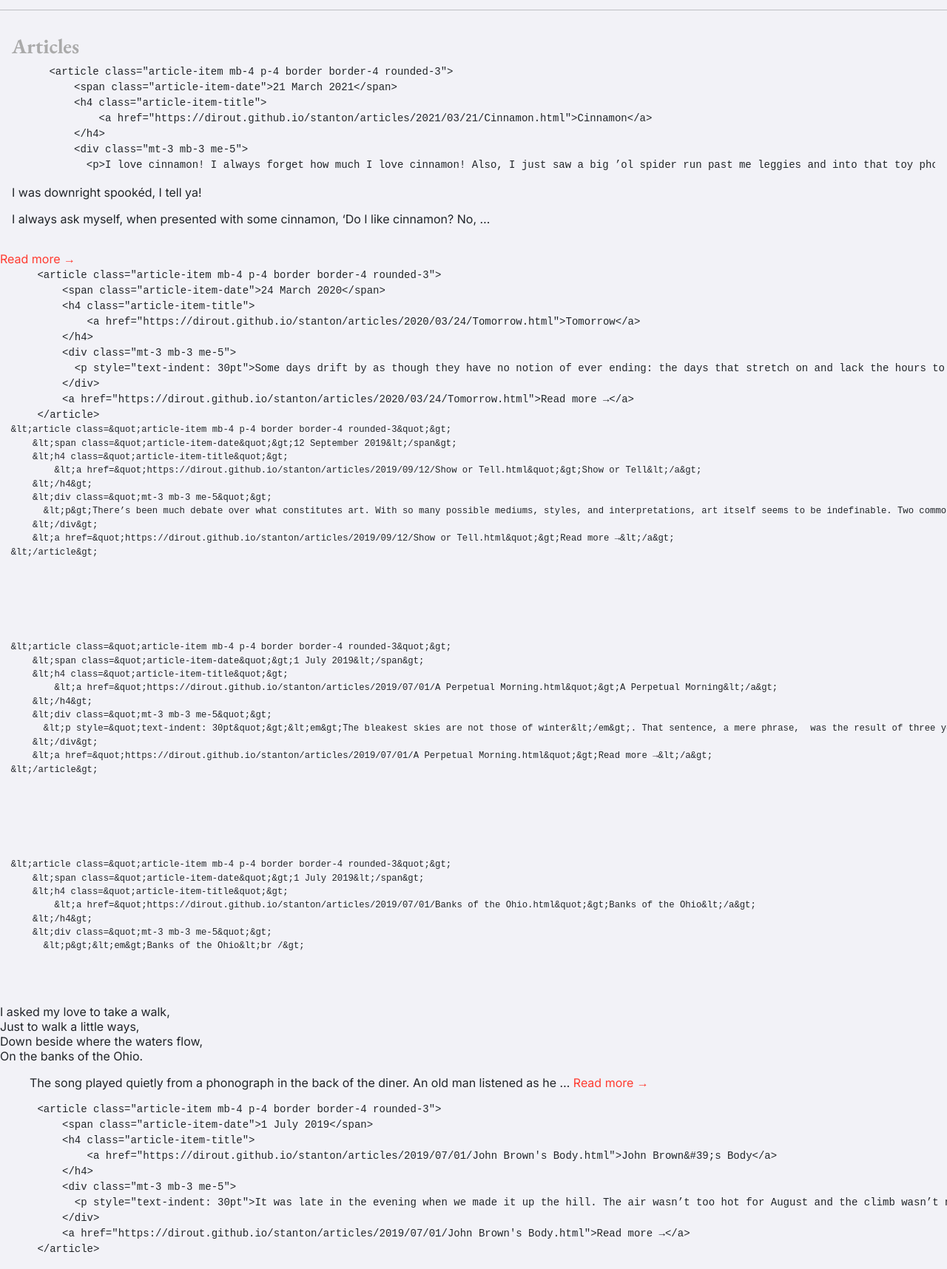
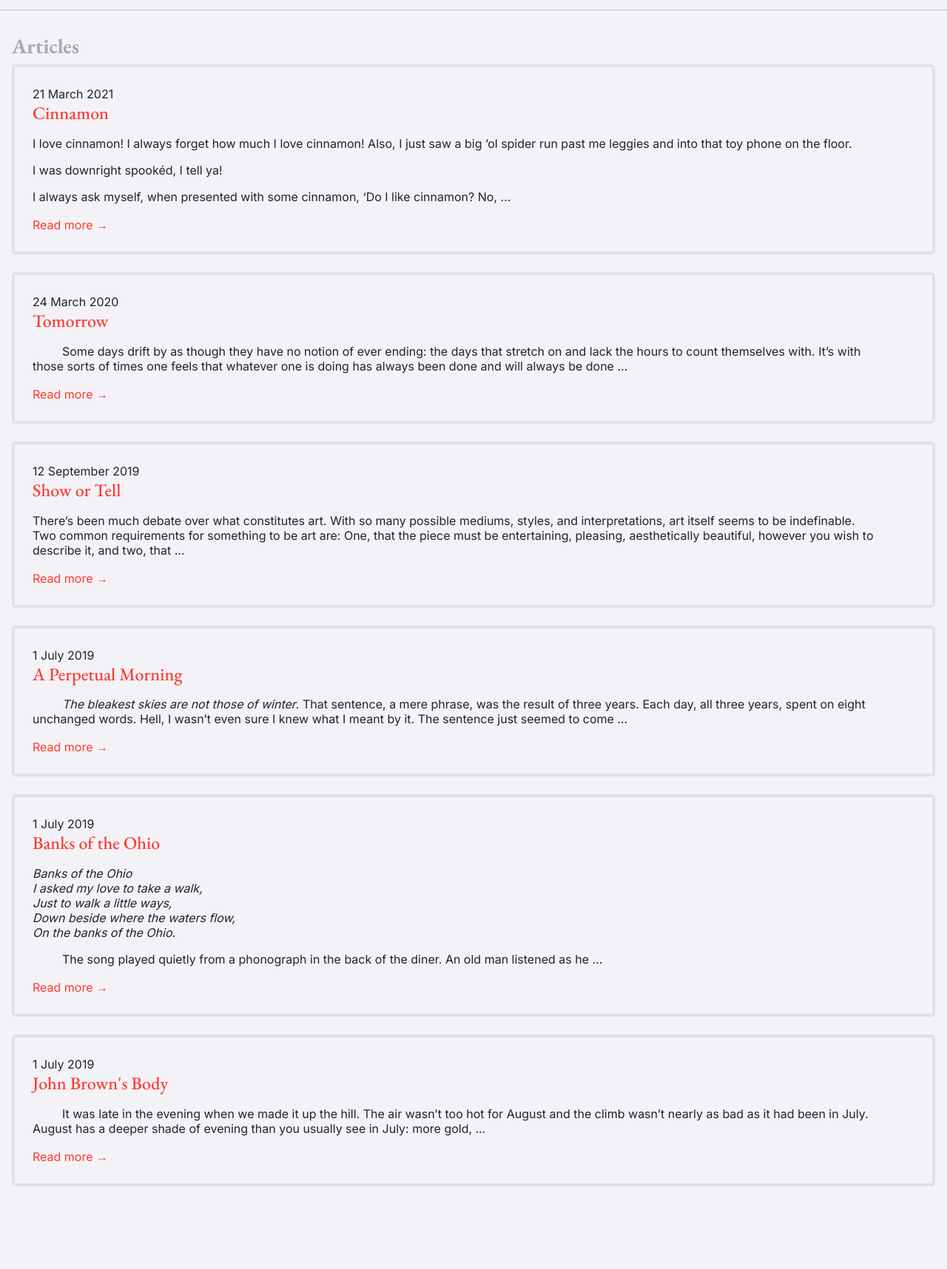
Before and after one commit to Dirout/stanton, a plain HTML site: page index.html in a window 1280 px wide. Shown: the part 177-1893 px from the top of the page at 74% size. After the commit the page ends 1821 px from the top, so only its background shows below. Drawn offline with nearby package versions, Linux system fonts and the light colour scheme; a small style sheet from the web is missing.

Commit message:
Publish Mokk to GitHub Pages

```diff
--- a/index.html
+++ b/index.html
@@ -1,3 +1,4 @@
+
 <head prefix="og: http://ogp.me/ns#">
   <meta charset="UTF-8" />
   <meta http-equiv="X-UA-Compatible" content="ie=edge" />
@@ -19,8 +20,10 @@
   <meta property="og:type" content="website" />
   <meta property="og:url" content="https://dirout.github.io/stanton" />
   <meta property="og:description"  content="Guiding the dialogue"  />
-<meta property="og:image" content="https://dirout.github.io/stantonhttps://raw.githubusercontent.com/Dirout/Dirout.github.io/master/branding/web/logo_github.png" />
-<meta property="og:image:width" content="640" />
+
+  <meta property="og:image" content="https://dirout.github.io/stantonhttps://raw.githubusercontent.com/Dirout/Dirout.github.io/master/branding/web/logo_github.png" />
+
+  <meta property="og:image:width" content="640" />
   <meta property="og:image:height" content="640" />
   <meta name="twitter:card" content="summary" />
   <meta name="twitter:title" content="Stanton 221" />
@@ -28,8 +31,10 @@
   <meta name="twitter:site" content="Stanton 221" />
   <meta name="twitter:creator" content="both" />
   <meta name="twitter:description" content="Guiding the dialogue"  />
-<meta name="twitter:image" content="https://dirout.github.io/stantonhttps://raw.githubusercontent.com/Dirout/Dirout.github.io/master/branding/web/logo_github.png" />
-<link rel="apple-touch-icon" sizes="180x180" href="https://dirout.github.io/stanton/assets/favicons/apple-touch-icon.png" />
+
+  <meta name="twitter:image" content="https://dirout.github.io/stantonhttps://raw.githubusercontent.com/Dirout/Dirout.github.io/master/branding/web/logo_github.png" />
+
+  <link rel="apple-touch-icon" sizes="180x180" href="https://dirout.github.io/stanton/assets/favicons/apple-touch-icon.png" />
   <link rel="icon" type="image/png" sizes="32x32" href="https://dirout.github.io/stanton/assets/favicons/favicon-32x32.png" />
   <link rel="icon" type="image/png" sizes="16x16" href="https://dirout.github.io/stanton/assets/favicons/favicon-16x16.png" />
   <link rel="mask-icon" href="https://dirout.github.io/stanton/assets/favicons/safari-pinned-tab.svg" color="#5bbad5" />
@@ -52,6 +57,7 @@
   <script src="https://cdn.jsdelivr.net/npm/bootstrap@5.0.0-beta3/dist/js/bootstrap.bundle.min.js" integrity="sha384-JEW9xMcG8R+pH31jmWH6WWP0WintQrMb4s7ZOdauHnUtxwoG2vI5DkLtS3qm9Ekf" crossorigin="anonymous"></script>
   <link rel="stylesheet" href="https://dirout.github.io/stanton/assets/css/style.css" />
 </head>
+
 <div class="headerbar">
   <a class="headerbar-brand" href="https://dirout.github.io/stanton">
     <img src="https://raw.githubusercontent.com/Dirout/Dirout.github.io/master/branding/vector/logo.svg" alt="Stanton 221" width="50">
@@ -60,89 +66,130 @@
   </a>
 </div>
 <hr>
+
 <div class="content">
+
 <h3 class="posts-item-note" aria-label="Articles">Articles</h3>
-<pre><code>      &lt;article class=&quot;article-item mb-4 p-4 border border-4 rounded-3&quot;&gt;
-          &lt;span class=&quot;article-item-date&quot;&gt;21 March 2021&lt;/span&gt;
-          &lt;h4 class=&quot;article-item-title&quot;&gt;
-              &lt;a href=&quot;https://dirout.github.io/stanton/articles/2021/03/21/Cinnamon.html&quot;&gt;Cinnamon&lt;/a&gt;
-          &lt;/h4&gt;
-          &lt;div class=&quot;mt-3 mb-3 me-5&quot;&gt;
-            &lt;p&gt;I love cinnamon! I always forget how much I love cinnamon! Also, I just saw a big ’ol spider run past me leggies and into that toy phone on the floor.&lt;/p&gt;
-</code></pre>
+
+
+
+
+
+          <article class="article-item mb-4 p-4 border border-4 rounded-3">
+              <span class="article-item-date">21 March 2021</span>
+              <h4 class="article-item-title">
+                  <a href="https://dirout.github.io/stanton/articles/2021/03/21/Cinnamon.html">Cinnamon</a>
+              </h4>
+              <div class="mt-3 mb-3 me-5">
+                <p>I love cinnamon! I always forget how much I love cinnamon! Also, I just saw a big ’ol spider run past me leggies and into that toy phone on the floor.</p>
 <p>I was downright spookéd, I tell ya!</p>
 <p>I always ask myself, when presented with some cinnamon, ‘Do I like cinnamon? No, …
               </div>
               <a href="https://dirout.github.io/stanton/articles/2021/03/21/Cinnamon.html">Read more →</a>
           </article>
-<pre><code>      &lt;article class=&quot;article-item mb-4 p-4 border border-4 rounded-3&quot;&gt;
-          &lt;span class=&quot;article-item-date&quot;&gt;24 March 2020&lt;/span&gt;
-          &lt;h4 class=&quot;article-item-title&quot;&gt;
-              &lt;a href=&quot;https://dirout.github.io/stanton/articles/2020/03/24/Tomorrow.html&quot;&gt;Tomorrow&lt;/a&gt;
-          &lt;/h4&gt;
-          &lt;div class=&quot;mt-3 mb-3 me-5&quot;&gt;
-            &lt;p style=&quot;text-indent: 30pt&quot;&gt;Some days drift by as though they have no notion of ever ending: the days that stretch on and lack the hours to count themselves with. It’s with those sorts of times one feels that whatever one is doing has always been done and will always be done …
-          &lt;/div&gt;
-          &lt;a href=&quot;https://dirout.github.io/stanton/articles/2020/03/24/Tomorrow.html&quot;&gt;Read more →&lt;/a&gt;
-      &lt;/article&gt;
-<pre><code>  &amp;lt;article class=&amp;quot;article-item mb-4 p-4 border border-4 rounded-3&amp;quot;&amp;gt;
-      &amp;lt;span class=&amp;quot;article-item-date&amp;quot;&amp;gt;12 September 2019&amp;lt;/span&amp;gt;
-      &amp;lt;h4 class=&amp;quot;article-item-title&amp;quot;&amp;gt;
-          &amp;lt;a href=&amp;quot;https://dirout.github.io/stanton/articles/2019/09/12/Show or Tell.html&amp;quot;&amp;gt;Show or Tell&amp;lt;/a&amp;gt;
-      &amp;lt;/h4&amp;gt;
-      &amp;lt;div class=&amp;quot;mt-3 mb-3 me-5&amp;quot;&amp;gt;
-        &amp;lt;p&amp;gt;There’s been much debate over what constitutes art. With so many possible mediums, styles, and interpretations, art itself seems to be indefinable. Two common requirements for something to be art are: One, that the piece must be entertaining, pleasing, aesthetically beautiful, however you wish to describe it, and two, that …
-      &amp;lt;/div&amp;gt;
-      &amp;lt;a href=&amp;quot;https://dirout.github.io/stanton/articles/2019/09/12/Show or Tell.html&amp;quot;&amp;gt;Read more →&amp;lt;/a&amp;gt;
-  &amp;lt;/article&amp;gt;
 
 
 
 
 
 
-  &amp;lt;article class=&amp;quot;article-item mb-4 p-4 border border-4 rounded-3&amp;quot;&amp;gt;
-      &amp;lt;span class=&amp;quot;article-item-date&amp;quot;&amp;gt;1 July 2019&amp;lt;/span&amp;gt;
-      &amp;lt;h4 class=&amp;quot;article-item-title&amp;quot;&amp;gt;
-          &amp;lt;a href=&amp;quot;https://dirout.github.io/stanton/articles/2019/07/01/A Perpetual Morning.html&amp;quot;&amp;gt;A Perpetual Morning&amp;lt;/a&amp;gt;
-      &amp;lt;/h4&amp;gt;
-      &amp;lt;div class=&amp;quot;mt-3 mb-3 me-5&amp;quot;&amp;gt;
-        &amp;lt;p style=&amp;quot;text-indent: 30pt&amp;quot;&amp;gt;&amp;lt;em&amp;gt;The bleakest skies are not those of winter&amp;lt;/em&amp;gt;. That sentence, a mere phrase,  was the result of three years. Each day, all three years, spent on eight unchanged words. Hell, I wasn’t even sure I knew what I meant by it. The sentence just seemed to come …
-      &amp;lt;/div&amp;gt;
-      &amp;lt;a href=&amp;quot;https://dirout.github.io/stanton/articles/2019/07/01/A Perpetual Morning.html&amp;quot;&amp;gt;Read more →&amp;lt;/a&amp;gt;
-  &amp;lt;/article&amp;gt;
+
+
+
+
+
+          <article class="article-item mb-4 p-4 border border-4 rounded-3">
+              <span class="article-item-date">24 March 2020</span>
+              <h4 class="article-item-title">
+                  <a href="https://dirout.github.io/stanton/articles/2020/03/24/Tomorrow.html">Tomorrow</a>
+              </h4>
+              <div class="mt-3 mb-3 me-5">
+                <p style="text-indent: 30pt">Some days drift by as though they have no notion of ever ending: the days that stretch on and lack the hours to count themselves with. It’s with those sorts of times one feels that whatever one is doing has always been done and will always be done …
+              </div>
+              <a href="https://dirout.github.io/stanton/articles/2020/03/24/Tomorrow.html">Read more →</a>
+          </article>
 
 
 
 
 
 
-  &amp;lt;article class=&amp;quot;article-item mb-4 p-4 border border-4 rounded-3&amp;quot;&amp;gt;
-      &amp;lt;span class=&amp;quot;article-item-date&amp;quot;&amp;gt;1 July 2019&amp;lt;/span&amp;gt;
-      &amp;lt;h4 class=&amp;quot;article-item-title&amp;quot;&amp;gt;
-          &amp;lt;a href=&amp;quot;https://dirout.github.io/stanton/articles/2019/07/01/Banks of the Ohio.html&amp;quot;&amp;gt;Banks of the Ohio&amp;lt;/a&amp;gt;
-      &amp;lt;/h4&amp;gt;
-      &amp;lt;div class=&amp;quot;mt-3 mb-3 me-5&amp;quot;&amp;gt;
-        &amp;lt;p&amp;gt;﻿&amp;lt;em&amp;gt;Banks of the Ohio&amp;lt;br /&amp;gt;
-</code></pre>
-<p></code></pre></p>
-<p>I asked my love to take a walk,<br />
+          <article class="article-item mb-4 p-4 border border-4 rounded-3">
+              <span class="article-item-date">12 September 2019</span>
+              <h4 class="article-item-title">
+                  <a href="https://dirout.github.io/stanton/articles/2019/09/12/Show or Tell.html">Show or Tell</a>
+              </h4>
+              <div class="mt-3 mb-3 me-5">
+                <p>There’s been much debate over what constitutes art. With so many possible mediums, styles, and interpretations, art itself seems to be indefinable. Two common requirements for something to be art are: One, that the piece must be entertaining, pleasing, aesthetically beautiful, however you wish to describe it, and two, that …
+              </div>
+              <a href="https://dirout.github.io/stanton/articles/2019/09/12/Show or Tell.html">Read more →</a>
+          </article>
+
+
+
+
+
+
+          <article class="article-item mb-4 p-4 border border-4 rounded-3">
+              <span class="article-item-date">1 July 2019</span>
+              <h4 class="article-item-title">
+                  <a href="https://dirout.github.io/stanton/articles/2019/07/01/A Perpetual Morning.html">A Perpetual Morning</a>
+              </h4>
+              <div class="mt-3 mb-3 me-5">
+                <p style="text-indent: 30pt"><em>The bleakest skies are not those of winter</em>. That sentence, a mere phrase,  was the result of three years. Each day, all three years, spent on eight unchanged words. Hell, I wasn’t even sure I knew what I meant by it. The sentence just seemed to come …
+              </div>
+              <a href="https://dirout.github.io/stanton/articles/2019/07/01/A Perpetual Morning.html">Read more →</a>
+          </article>
+
+
+
+
+
+
+          <article class="article-item mb-4 p-4 border border-4 rounded-3">
+              <span class="article-item-date">1 July 2019</span>
+              <h4 class="article-item-title">
+                  <a href="https://dirout.github.io/stanton/articles/2019/07/01/Banks of the Ohio.html">Banks of the Ohio</a>
+              </h4>
+              <div class="mt-3 mb-3 me-5">
+                <p>﻿<em>Banks of the Ohio<br />
+I asked my love to take a walk,<br />
 Just to walk a little ways,<br />
 Down beside where the waters flow,<br />
-On the banks of the Ohio.</em></p></p>
+On the banks of the Ohio.</em></p>
 <p style="text-indent: 30pt">The song played quietly from a phonograph in the back of the diner. An old man listened as he …
               </div>
               <a href="https://dirout.github.io/stanton/articles/2019/07/01/Banks of the Ohio.html">Read more →</a>
           </article>
-<pre><code>      &lt;article class=&quot;article-item mb-4 p-4 border border-4 rounded-3&quot;&gt;
-          &lt;span class=&quot;article-item-date&quot;&gt;1 July 2019&lt;/span&gt;
-          &lt;h4 class=&quot;article-item-title&quot;&gt;
-              &lt;a href=&quot;https://dirout.github.io/stanton/articles/2019/07/01/John Brown's Body.html&quot;&gt;John Brown&amp;#39;s Body&lt;/a&gt;
-          &lt;/h4&gt;
-          &lt;div class=&quot;mt-3 mb-3 me-5&quot;&gt;
-            &lt;p style=&quot;text-indent: 30pt&quot;&gt;It was late in the evening when we made it up the hill. The air wasn’t too hot for August and the climb wasn’t nearly as bad as it had been in July. August has a deeper shade of evening than you usually see in July: more gold, …
-          &lt;/div&gt;
-          &lt;a href=&quot;https://dirout.github.io/stanton/articles/2019/07/01/John Brown's Body.html&quot;&gt;Read more →&lt;/a&gt;
-      &lt;/article&gt;
-</code></pre>
+
+
+
+
+
+
+          <article class="article-item mb-4 p-4 border border-4 rounded-3">
+              <span class="article-item-date">1 July 2019</span>
+              <h4 class="article-item-title">
+                  <a href="https://dirout.github.io/stanton/articles/2019/07/01/John Brown's Body.html">John Brown&#39;s Body</a>
+              </h4>
+              <div class="mt-3 mb-3 me-5">
+                <p style="text-indent: 30pt">It was late in the evening when we made it up the hill. The air wasn’t too hot for August and the climb wasn’t nearly as bad as it had been in July. August has a deeper shade of evening than you usually see in July: more gold, …
+              </div>
+              <a href="https://dirout.github.io/stanton/articles/2019/07/01/John Brown's Body.html">Read more →</a>
+          </article>
+
+
+
+
+
+
+
+
+
+
+
+
+
+
+
 </div>
```
Also changed, not shown: admin/index.html (+15 -5 lines), articles/2019/07/01/A Perpetual Morning.html (+15 -6 lines), articles/2019/07/01/Banks of the Ohio.html (+15 -6 lines), articles/2019/07/01/John Brown's Body.html (+15 -6 lines), articles/2019/09/12/Show or Tell.html (+18 -9 lines), articles/2020/03/24/Tomorrow.html (+15 -6 lines), articles/2021/03/13/A Crack in the Wall.html (+45 -36 lines), articles/2021/03/21/Cinnamon.html (+15 -6 lines), assets/search.json (+33 -32 lines).
